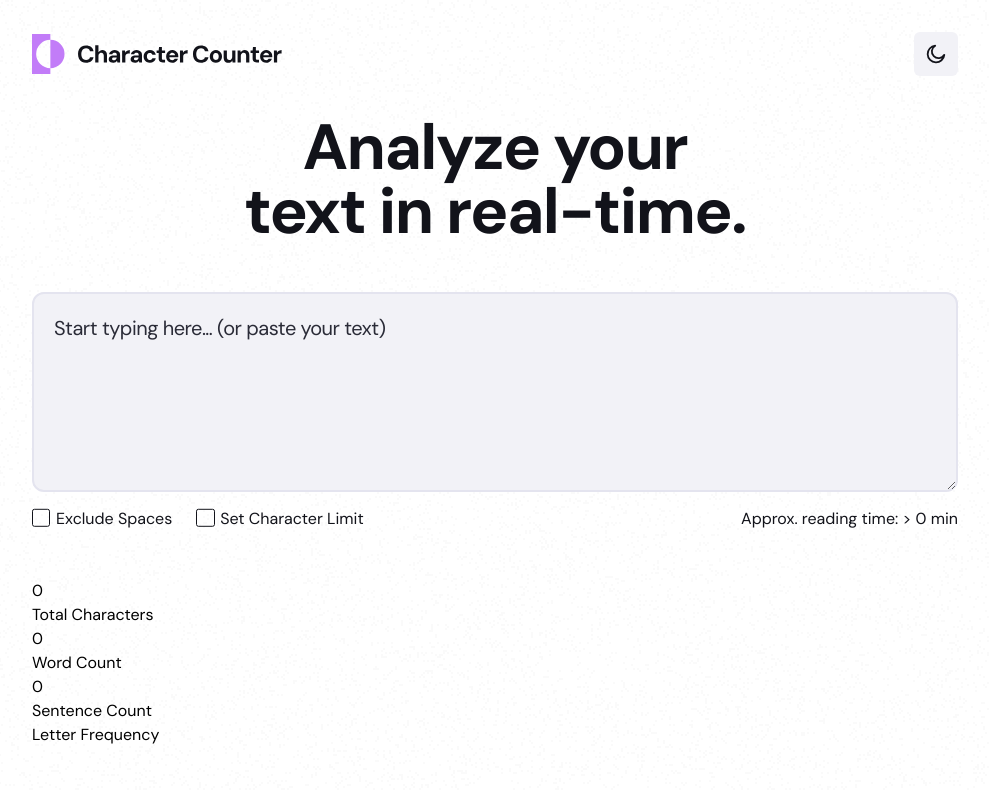
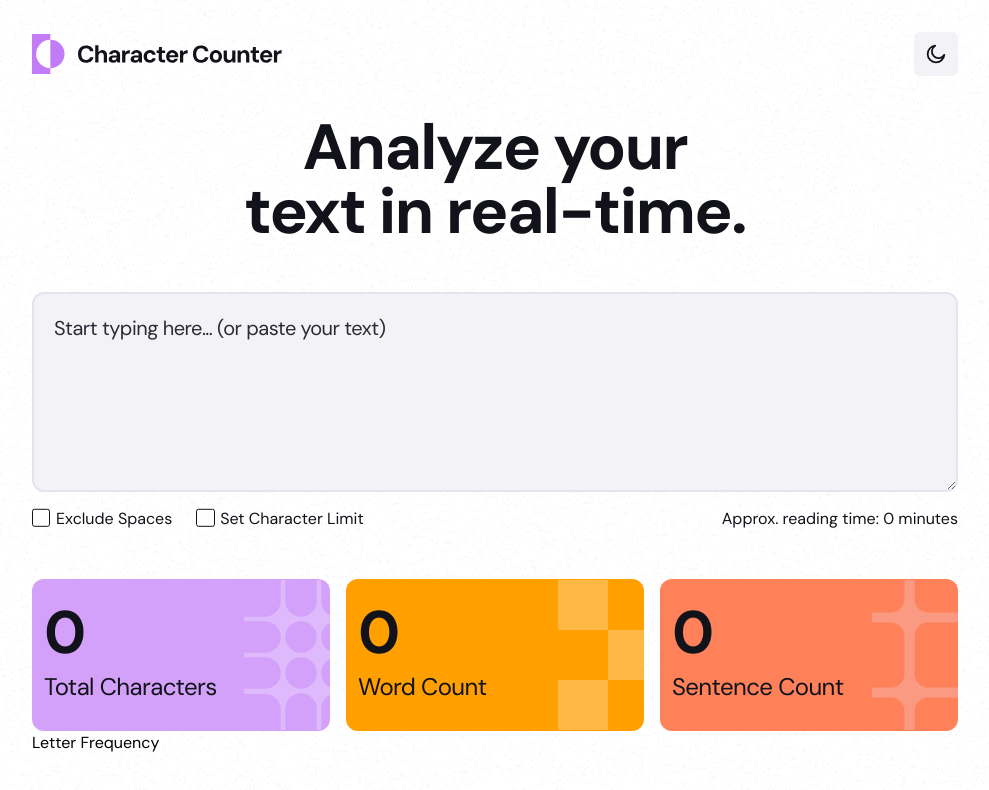
Before and after one commit to leslief10/character-counter, a React (Vite) app: page / in a window 1280 px wide. Shown: the top 790 px of the page, without its empty margins (145-1134 px from the left). Built offline with nearby package versions, Linux system fonts and the light colour scheme.

Commit message:
Add logic and styling to TextMetrics. Add function to calculate readingTime to TextOptions. Change value in TextAnalyzer from processedText to text

```diff
--- a/src/components/text-input/TextAnalyzer.tsx
+++ b/src/components/text-input/TextAnalyzer.tsx
@@ -4,7 +4,7 @@ import { InfoIcon } from '../icons/InfoIcon';
 import { TextOptions } from './TextOptions';
 
 const TextAnalyzer = (): JSX.Element => {
-  const { setText, processedText, maxLength } = useText();
+  const { text, setText, processedText, maxLength } = useText();
 
   const handleChange = (event: ChangeEvent<HTMLTextAreaElement>): void => {
     setText(event.target.value);
@@ -22,7 +22,7 @@ const TextAnalyzer = (): JSX.Element => {
           onChange={handleChange}
           placeholder="Start typing here... (or paste your text)"
           spellCheck="false"
-          value={processedText}
+          value={text}
         />
         {processedText.length > maxLength ? (
           <div className="flex md:items-center gap-2">
--- a/src/components/text-input/TextOptions.tsx
+++ b/src/components/text-input/TextOptions.tsx
@@ -1,11 +1,22 @@
-import { useState } from 'react';
+import { useState, useEffect } from 'react';
 import type { ChangeEvent, JSX } from 'react';
 import { useText } from '../../hooks/useText';
 
 const TextOptions = (): JSX.Element => {
   const [charLimit, setCharLimit] = useState<boolean>(false);
   const [newCharLimit, setNewCharLimit] = useState<number | null>(300);
-  const { setMaxLength, excludeSpaces, setExcludeSpaces } = useText();
+  const [readingTime, setReadingTime] = useState<string>('0 minute');
+  const { text, setMaxLength, excludeSpaces, setExcludeSpaces } = useText();
+
+  useEffect(() => {
+    const words = text
+      .trim()
+      .split(/\s+/)
+      .filter((word) => word.length > 0);
+    // 238WPM is the average silent reading speed per a study shared in https://thereadtime.com/
+    const minutes = Math.ceil(words.length / 238);
+    setReadingTime(`${minutes} ${minutes === 1 ? 'minute' : 'minutes'}`);
+  }, [text]);
 
   const handleRemoveSpaces = (event: ChangeEvent<HTMLInputElement>): void => {
     setExcludeSpaces(event.target.checked);
@@ -26,6 +37,7 @@ const TextOptions = (): JSX.Element => {
       setNewCharLimit(Number(newLimit));
     }
   };
+
   return (
     <div className="flex flex-col pt-2 md:flex-row md:justify-between">
       <fieldset className="flex flex-col md:flex-row md:gap-6">
@@ -62,7 +74,7 @@ const TextOptions = (): JSX.Element => {
           ) : null}
         </div>
       </fieldset>
-      <span className="text-base text-dark-black dark:text-bright-gray">Approx. reading time: &gt; 0 min</span>
+      <span className="text-base text-dark-black dark:text-bright-gray">Approx. reading time: {readingTime}</span>
     </div>
   );
 };
--- a/src/components/text-stats/TextMetrics.tsx
+++ b/src/components/text-stats/TextMetrics.tsx
@@ -5,28 +5,48 @@ import { LetterFrequency } from './LetterFrequency';
 
 const TextMetrics = (): JSX.Element => {
   const [totalChar, setTotalChar] = useState<number>(0);
-  const [wordCount] = useState<number>(0);
-  const [sentenceCount] = useState<number>(0);
-  const { text, processedText } = useText();
-
-  console.log('text:', processedText, processedText.length);
-  console.log('other text', text, text.length);
+  const [wordCount, setWordCount] = useState<number>(0);
+  const [sentenceCount, setSentenceCount] = useState<number>(0);
+  const { text, processedText, excludeSpaces } = useText();
 
   useEffect(() => {
     setTotalChar(processedText.length);
   }, [processedText]);
 
+  useEffect(() => {
+    const words = text
+      .trim()
+      .split(/\s+/)
+      .filter((word) => word.length > 0);
+    setWordCount(words.length);
+  }, [text]);
+
+  useEffect(() => {
+    const sentences = text.split(/[.!?]+(?:\s+|$)/).filter((sentence) => sentence.trim().length > 0);
+    setSentenceCount(sentences.length);
+  }, [text]);
+
   return (
     <div className="w-full px-4 py-3 md:px-8">
-      <div>
-        <section>
-          <h2>{totalChar}</h2> <span>Total Characters</span>
+      <div className="flex flex-col gap-4 md:flex-row">
+        <section className="w-full h-33 py-7 px-5 rounded-xl bg-pale-violet bg-[url('/src/assets/images/pattern-character-count.svg')] bg-no-repeat bg-position-[center_right_-3rem] md:h-38 md:py-6 md:px-3 md:bg-position-[center_right_-4rem]">
+          <h2 className="mb-2 text-4xl font-bold tracking-tight text-dark-black md:text-6xl">{totalChar}</h2>
+          <span
+            className="flex flex-row gap-1 text-xl tracking-tight text-dark-black md:text-2xl md:flex-col md:gap-0"
+            style={{
+              fontSize: excludeSpaces ? '1.25rem' : '',
+            }}
+          >
+            Total Characters {excludeSpaces ? <span>(no space)</span> : null}
+          </span>
         </section>
-        <section>
-          <h2>{wordCount}</h2> <span>Word Count</span>
+        <section className="w-full h-33 py-7 px-5 rounded-xl bg-orange-peel bg-[url('/src/assets/images/pattern-word-count.svg')] bg-no-repeat bg-position-[center_right_-3rem] md:h-38 md:py-6 md:px-3 md:bg-position-[center_right_-4rem]">
+          <h2 className="mb-2 text-4xl font-bold tracking-tight text-dark-black md:text-6xl">{wordCount}</h2>
+          <span className="text-xl tracking-tight text-dark-black md:text-2xl">Word Count</span>
         </section>
-        <section>
-          <h2>{sentenceCount}</h2> <span>Sentence Count</span>
+        <section className="w-full h-33 py-7 px-5 rounded-xl bg-coral bg-[url('/src/assets/images/pattern-sentence-count.svg')] bg-no-repeat bg-position-[center_right_-3rem] md:h-38 md:py-6 md:px-3 md:bg-position-[center_right_-4rem]">
+          <h2 className="mb-2  text-4xl font-bold tracking-tight text-dark-black md:text-6xl">{sentenceCount}</h2>
+          <span className="text-xl tracking-tight text-dark-black md:text-2xl">Sentence Count</span>
         </section>
       </div>
       <LetterFrequency />
```
